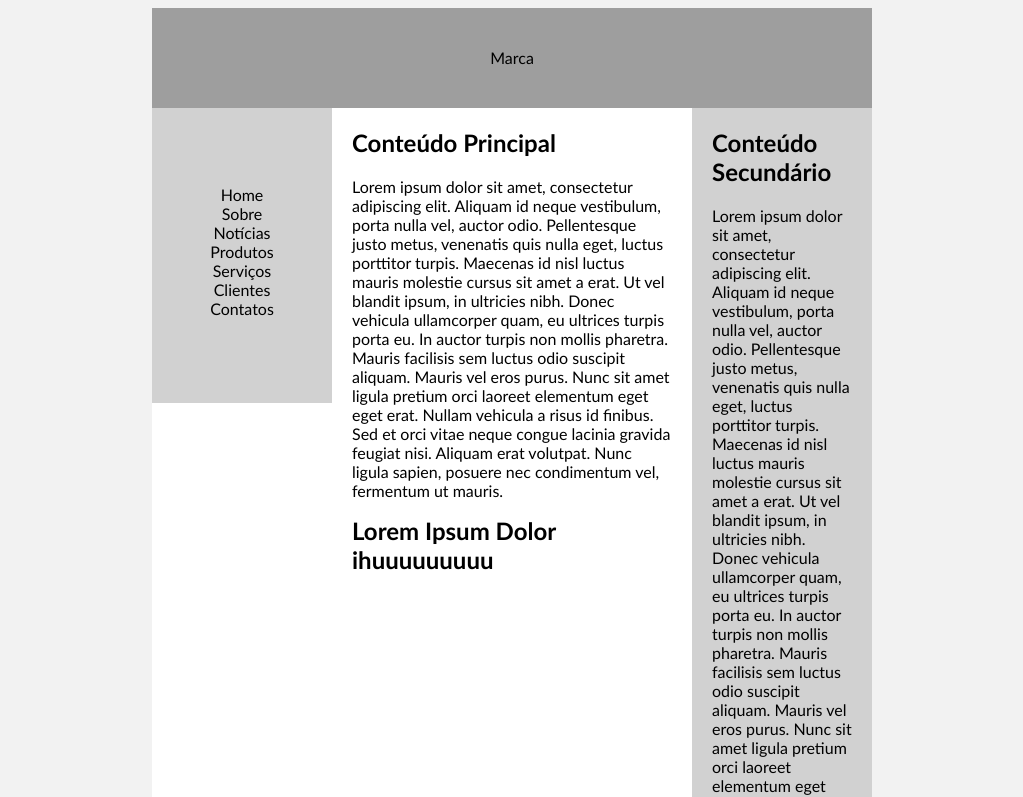
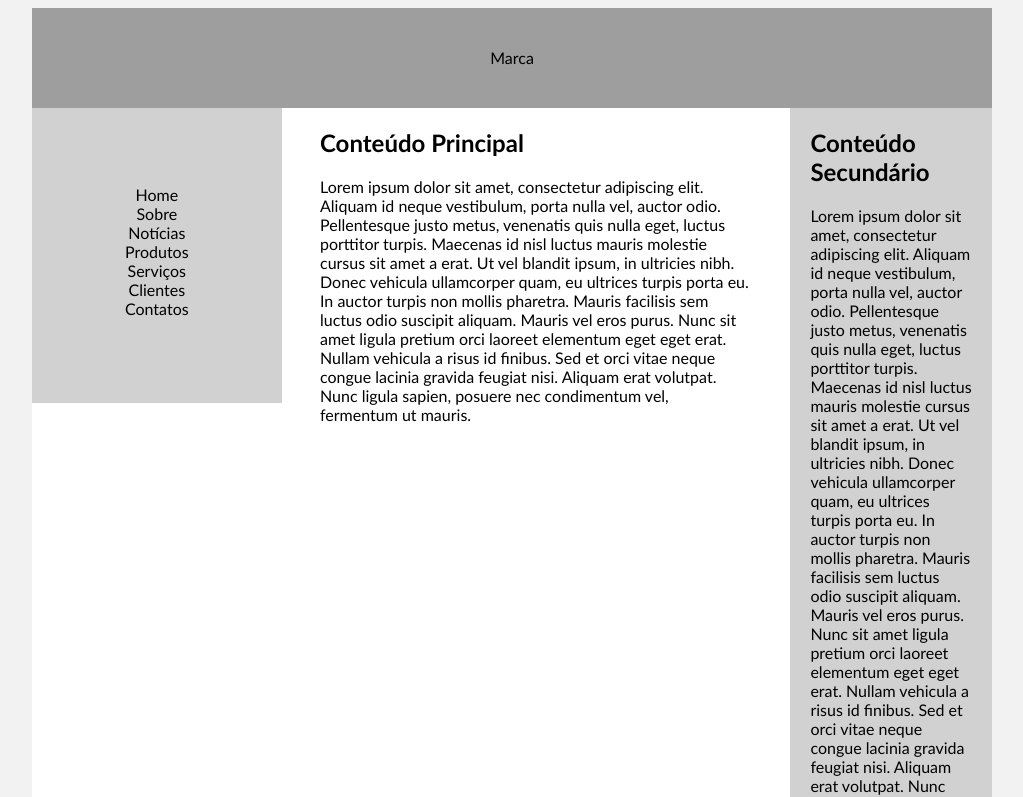
Before and after one commit to carlos-Henrique-germano/curso-desenvolvimento-web, a plain HTML site: page Terceira_Unidade/CSS Intermediario II e Avançado/layout.html in a window 1280 px wide. Shown: the top 797 px of the page, without its empty margins (128-1151 px from the left). Drawn offline with Linux system fonts and the light colour scheme.

Commit message:
Aprendendo layout líquido

```diff
--- a/Terceira_Unidade/CSS Intermediario II e Avançado/CSS/style.css
+++ b/Terceira_Unidade/CSS Intermediario II e Avançado/CSS/style.css
@@ -275,12 +275,17 @@ a {
 }
 
 #container {
-	width: 720px;
+	width: 100%; /*720px*/
 	margin: 0 auto; /*CENTRALIZA UMA DIV*/
 	background: #fff;
+	min-width: 720px;
+	max-width: 960px;
+	/*min-height: 240px;
+	max-height: 400;*/
 }
 
 #marca {
+	width: 100%;
 	height: 100px;
 	background: #9E9E9E;
 	text-align: center;
@@ -288,17 +293,17 @@ a {
 }
 
 #conteudo {
-	width: 520px;
+	width: 70%; /*520px*/
 	float: right;
 }
 
 #main-content {
-	width: 320px;
+	width: 64%; /*320px*/
 	float: left;
 }
 
 #secondary-content {
-	width: 180px;
+	width: 30%; /*180px*/
 	float: right;
 	background: #d1d1d1;
 }
@@ -312,7 +317,7 @@ a {
 }
 
 #navegacao {
-	width: 180px;
+	width: 26%; /*180px*/
 	float: left;
 	padding-top: 20px;
 	padding-bottom: 20px;
--- a/Terceira_Unidade/CSS Intermediario II e Avançado/layout.html
+++ b/Terceira_Unidade/CSS Intermediario II e Avançado/layout.html
@@ -22,7 +22,6 @@
 				Lorem ipsum dolor sit amet, consectetur adipiscing elit. Aliquam id neque vestibulum, porta nulla vel, auctor odio. Pellentesque justo metus, venenatis quis nulla eget, luctus porttitor turpis. Maecenas id nisl luctus mauris molestie cursus sit amet a erat. Ut vel blandit ipsum, in ultricies nibh. Donec vehicula ullamcorper quam, eu ultrices turpis porta eu. In auctor turpis non mollis pharetra. Mauris facilisis sem luctus odio suscipit aliquam. Mauris vel eros purus. Nunc sit amet ligula pretium orci laoreet elementum eget eget erat. Nullam vehicula a risus id finibus. Sed et orci vitae neque congue lacinia gravida feugiat nisi. Aliquam erat volutpat. Nunc ligula sapien, posuere nec condimentum vel, fermentum ut mauris.
 			</p>
 			</div>
-			<h2>Lorem Ipsum Dolor ihuuuuuuuuu</h2>
 		</div>
 		<div id="navegacao">
 			<ul>
```
Also changed, not shown: 1 other file.
